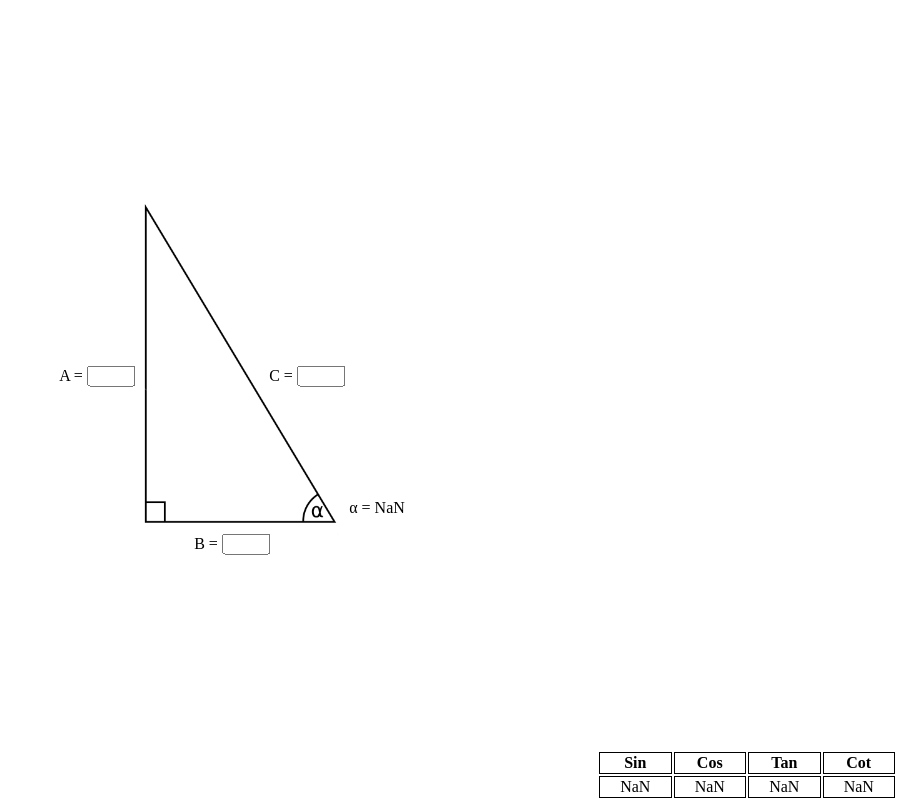
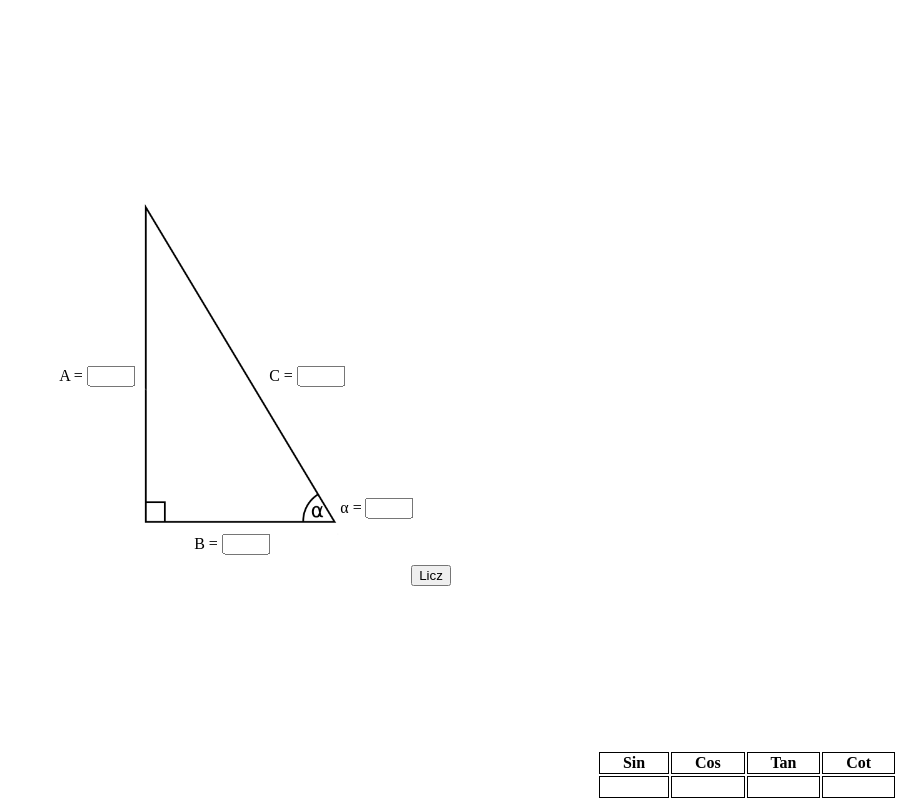
Before and after one commit to Rafau33/Triangulator, a plain HTML site: page index.html in a window 1280 px wide. Both pictures are taken after a click on the button "Licz". Shown: the whole page, without its empty margins (383-1280 px from the left). Drawn offline with Linux system fonts and the light colour scheme.

Commit message:
Add files via upload

```diff
--- a/index.html
+++ b/index.html
@@ -63,66 +63,138 @@
 
     </style>
     <script>
-
-
-        function licz(){
+        function liczkat(){
             var A = document.getElementById('AA').value;
             var B = document.getElementById('BB').value;
             var C = document.getElementById('CC').value;
-            var Alfa;
+            var Alfa = document.getElementById('Alpha').value;;
             var sin;
             var cos;
             var tan;
             var cot;
 
-            if (A==0 && B!=0 && C!=0){
+                    //co mamy
+                    if(A!=0){var AExists=1}else{var AExists=0}
+                            if(B!=0){var BExists=1}else{var BExists=0}
+                            if(C!=0){var CExists=1}else{var CExists=0}
+                            if(Alfa!=0){var AlfaExists=true}else{var AlfaExists=false}
+                            if(Alfa>89.99){alert("taki trójkąt nie ma prawa bytu!!")}
+                            if(Alfa<0){alert("taki trójkąt nie ma prawa bytu!!")}
+                            if (C==B&&B!=0 ||C==A&&A!=0){alert("taki trójkąt to nie trójkąt bo pitagoras")}
+                            //którą metodą policzyć
+
+                            if((AExists+BExists+CExists)>1){
+                                //liczymy z pitagorasa
+                                if((AExists+BExists+CExists)==3){
+                                    //pitagoras to useless in this case
+                                }
+                                else{
+                                    //pitagoras to gigachad
+                                    if(AExists==0){
                                         A = Math.sqrt((C*C)-(B*B));
+                                    }
+                                    else if (BExists==0){
+                                        B = Math.sqrt((C*C)-(A*A));
+                                    }
+                                    else if (CExists==0){
+                                        C = Math.sqrt((A*A)+(B*B));
+                                    }
+                                }
+                                //czy na pewno taki trojkąt istneje
+
+                                if((A*A) + (B*B) - (C*C) > -0.1 && (A*A) + (B*B) - (C*C) < 0.1){
+
+
+                                    sin = A/C;
+                                    cos = B/C;
+                                    tan = A/B;
+                                    cot = B/A;
+
+                                    //liczy alfe
+                                    if (AlfaExists == false){
+                                        Alfa = (Math.asin(sin)*(180/Math.PI));
+                                    }
+
+                                    //prawdziwy trójkąt nigdy nie jest fałszywy
+                                    //jeśli alfa się zgadza
+                                    if  (0.1 > A/C - Math.sin(Alfa*(Math.PI/180)) && A/C - Math.sin(Alfa*(Math.PI/180)) > -0.1){
+                                        // trójkąt istnieje
+                                        // z tego miejsca chcialbym pozdrowić pitagorasa
+
+                                        //wypełniańsko
                                         document.getElementById("AA").remove();
                                         document.getElementById("A").innerHTML="A = "+Math.round(A*10000)/10000;
                                         document.getElementById("BB").remove();
                                         document.getElementById("B").innerHTML="B = "+Math.round(B*10000)/10000;
                                         document.getElementById("CC").remove();
                                         document.getElementById("C").innerHTML="C = "+Math.round(C*10000)/10000;
+                                        document.getElementById("Alfa").innerHTML = "α = "+Math.round(Math.asin(sin)*10 * (180/Math.PI))/10;
+                                        document.getElementById("guzik").remove();
+
+                                        sin = A/C;
+                                        cos = B/C;
+                                        tan = A/B;
+                                        cot = B/A;
+                                        document.getElementById("sin").innerHTML = Math.round(sin*10000)/10000;
+                                        document.getElementById("cos").innerHTML = Math.round(cos*10000)/10000;
+                                        document.getElementById("tan").innerHTML = Math.round(tan*10000)/10000;
+                                        document.getElementById("cot").innerHTML = Math.round(cot*10000)/10000;
+
+
+
+
+
                                     }
-            else if (A!=0 && B==0 && C!=0){
-                B = Math.sqrt((C*C)-(A*A));
+                                    else{
+                                        alert("Taki trójkąt nie istnieje")
+                                    }
+                                }
+                                else{
+                                    alert("Taki trójkąt nie istnieje")
+                                }
+                            }
+                            else if (AExists+BExists+CExists==1 && AlfaExists){
+                                //policzymy z alfy
+
+                                if(AExists==1){
+
+                                    C = A/Math.sin(Alfa*(Math.PI/180))
+                                    B = A/Math.tan(Alfa*(Math.PI/180))
+                                }
+                                else if (BExists==1){
+                                    C = B/Math.cos(Alfa*(Math.PI/180))
+                                    A = B/(1/Math.tan(Alfa*(Math.PI/180)))
+                                }
+                                else if (CExists==1){
+                                    A = C*Math.sin(Alfa*(Math.PI/180))
+                                    B = C*Math.cos(Alfa*(Math.PI/180))
+                                }
+                                //pozdrawiam panią z matematyki
+                                //wypełniańsko
                                 document.getElementById("AA").remove();
                                 document.getElementById("A").innerHTML="A = "+Math.round(A*10000)/10000;
                                 document.getElementById("BB").remove();
                                 document.getElementById("B").innerHTML="B = "+Math.round(B*10000)/10000;
                                 document.getElementById("CC").remove();
                                 document.getElementById("C").innerHTML="C = "+Math.round(C*10000)/10000;
-            }
-            else if (A!=0 && B!=0 && C==0){
-                C = Math.sqrt((A*A)+(B*B));
-                document.getElementById("AA").remove();
-                document.getElementById("A").innerHTML="A = "+Math.round(A*10000)/10000;
-                document.getElementById("BB").remove();
-                document.getElementById("B").innerHTML="B = "+Math.round(B*10000)/10000;
-                document.getElementById("CC").remove();
-                document.getElementById("C").innerHTML="C = "+Math.round(C*10000)/10000;
-            }
+                                document.getElementById("Alfa").innerHTML = "α = "+Alfa;
+                                document.getElementById("guzik").remove();
 
-
-                if ((A*A) + (B*B) - (C*C) > -0.1 && (A*A) + (B*B) - (C*C) < 0.1){
                                 sin = A/C;
                                 cos = B/C;
                                 tan = A/B;
                                 cot = B/A;
-                    document.getElementById("Alfa").innerHTML = "α = "+Math.round(Math.asin(sin)*10 * (180/Math.PI))/10;
-                    //alert(Math.round(Math.asin(sin)*10 * (180/Math.PI))/10);
                                 document.getElementById("sin").innerHTML = Math.round(sin*10000)/10000;
                                 document.getElementById("cos").innerHTML = Math.round(cos*10000)/10000;
                                 document.getElementById("tan").innerHTML = Math.round(tan*10000)/10000;
                                 document.getElementById("cot").innerHTML = Math.round(cot*10000)/10000;
-                    document.getElementById("guzik").remove();
+
                             }
                             else{
-                    alert("złe dane");
+                                alert("za mało danych - zapełnij conajmniej 2 pola")
                             }
 
             }
-
     </script>
 </head>
 <body>
@@ -131,8 +203,8 @@
         <p id="A">A = <input id="AA" type="number" max="100" min="0"required="required"> </p>
         <p id="C">C = <input id="CC" type="number" max="100" min="0"required="required"> </p>
         <p id="B">B = <input id="BB" type="number" max="100" min="0"required="required"> </p>
-        <p id="Alfa">α = xx</p>
-        <input id="guzik"type="button" name="button" onclick="licz();" value="Licz">
+        <p id="Alfa">α = <input id="Alpha" type="number" max="89.99" min="0"required="required"></p>
+        <input id="guzik"type="button" name="button" onclick="liczkat();" value="Licz">
     </div>
     <table id="mondre">
         <tr>
```
Lines whose indentation alone changed are shown as unchanged.
